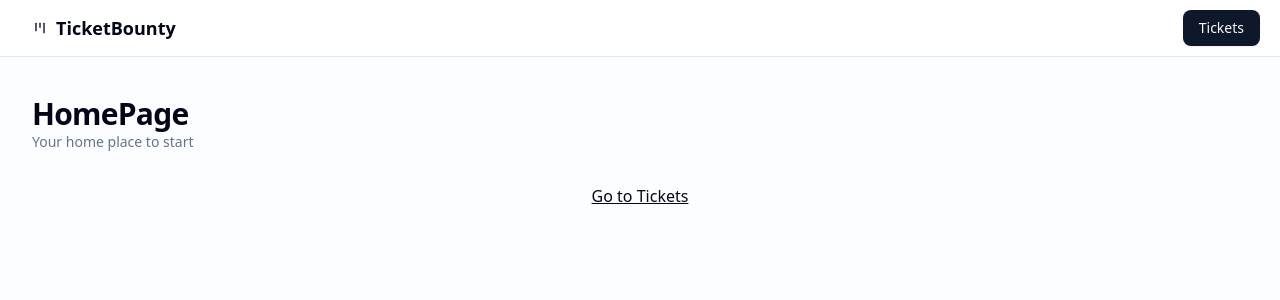
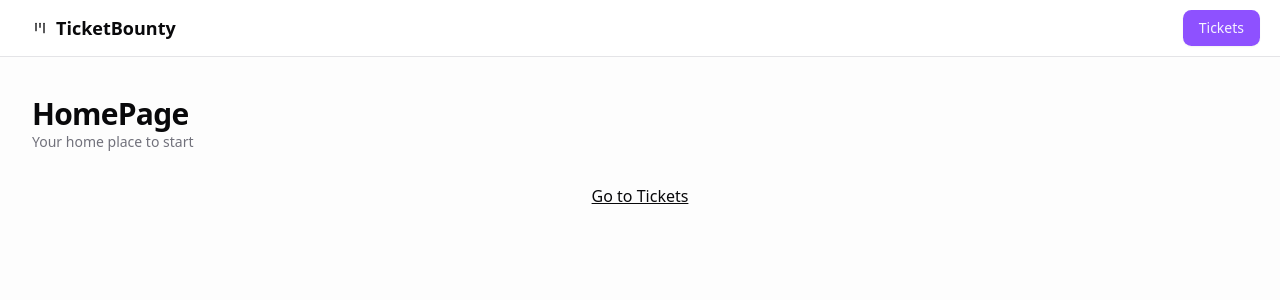
Before and after one commit to austinfalk/the-road-to-next-app, a Next.js app: page / in a window 1280 px wide. Shown: the top 300 px of the page. Built offline with nearby package versions, Linux system fonts and the light colour scheme.

Commit message:
style(globals.css): theme change to purple

```diff
--- a/src/app/globals.css
+++ b/src/app/globals.css
@@ -61,72 +61,72 @@
 }
 
 :root {
-  --radius: 0.625rem;
+  --radius: 0.65rem;
   --background: oklch(1 0 0);
-  --foreground: oklch(0.129 0.042 264.695);
+  --foreground: oklch(0.141 0.005 285.823);
   --card: oklch(1 0 0);
-  --card-foreground: oklch(0.129 0.042 264.695);
+  --card-foreground: oklch(0.141 0.005 285.823);
   --popover: oklch(1 0 0);
-  --popover-foreground: oklch(0.129 0.042 264.695);
-  --primary: oklch(0.208 0.042 265.755);
-  --primary-foreground: oklch(0.984 0.003 247.858);
-  --secondary: oklch(0.968 0.007 247.896);
-  --secondary-foreground: oklch(0.208 0.042 265.755);
-  --muted: oklch(0.968 0.007 247.896);
-  --muted-foreground: oklch(0.554 0.046 257.417);
-  --accent: oklch(0.968 0.007 247.896);
-  --accent-foreground: oklch(0.208 0.042 265.755);
+  --popover-foreground: oklch(0.141 0.005 285.823);
+  --primary: oklch(0.606 0.25 292.717);
+  --primary-foreground: oklch(0.969 0.016 293.756);
+  --secondary: oklch(0.967 0.001 286.375);
+  --secondary-foreground: oklch(0.21 0.006 285.885);
+  --muted: oklch(0.967 0.001 286.375);
+  --muted-foreground: oklch(0.552 0.016 285.938);
+  --accent: oklch(0.967 0.001 286.375);
+  --accent-foreground: oklch(0.21 0.006 285.885);
   --destructive: oklch(0.577 0.245 27.325);
-  --border: oklch(0.929 0.013 255.508);
-  --input: oklch(0.929 0.013 255.508);
-  --ring: oklch(0.704 0.04 256.788);
+  --border: oklch(0.92 0.004 286.32);
+  --input: oklch(0.92 0.004 286.32);
+  --ring: oklch(0.606 0.25 292.717);
   --chart-1: oklch(0.646 0.222 41.116);
   --chart-2: oklch(0.6 0.118 184.704);
   --chart-3: oklch(0.398 0.07 227.392);
   --chart-4: oklch(0.828 0.189 84.429);
   --chart-5: oklch(0.769 0.188 70.08);
-  --sidebar: oklch(0.984 0.003 247.858);
-  --sidebar-foreground: oklch(0.129 0.042 264.695);
-  --sidebar-primary: oklch(0.208 0.042 265.755);
-  --sidebar-primary-foreground: oklch(0.984 0.003 247.858);
-  --sidebar-accent: oklch(0.968 0.007 247.896);
-  --sidebar-accent-foreground: oklch(0.208 0.042 265.755);
-  --sidebar-border: oklch(0.929 0.013 255.508);
-  --sidebar-ring: oklch(0.704 0.04 256.788);
+  --sidebar: oklch(0.985 0 0);
+  --sidebar-foreground: oklch(0.141 0.005 285.823);
+  --sidebar-primary: oklch(0.606 0.25 292.717);
+  --sidebar-primary-foreground: oklch(0.969 0.016 293.756);
+  --sidebar-accent: oklch(0.967 0.001 286.375);
+  --sidebar-accent-foreground: oklch(0.21 0.006 285.885);
+  --sidebar-border: oklch(0.92 0.004 286.32);
+  --sidebar-ring: oklch(0.606 0.25 292.717);
 }
 
 .dark {
-  --background: oklch(0.129 0.042 264.695);
-  --foreground: oklch(0.984 0.003 247.858);
-  --card: oklch(0.208 0.042 265.755);
-  --card-foreground: oklch(0.984 0.003 247.858);
-  --popover: oklch(0.208 0.042 265.755);
-  --popover-foreground: oklch(0.984 0.003 247.858);
-  --primary: oklch(0.929 0.013 255.508);
-  --primary-foreground: oklch(0.208 0.042 265.755);
-  --secondary: oklch(0.279 0.041 260.031);
-  --secondary-foreground: oklch(0.984 0.003 247.858);
-  --muted: oklch(0.279 0.041 260.031);
-  --muted-foreground: oklch(0.704 0.04 256.788);
-  --accent: oklch(0.279 0.041 260.031);
-  --accent-foreground: oklch(0.984 0.003 247.858);
+  --background: oklch(0.141 0.005 285.823);
+  --foreground: oklch(0.985 0 0);
+  --card: oklch(0.21 0.006 285.885);
+  --card-foreground: oklch(0.985 0 0);
+  --popover: oklch(0.21 0.006 285.885);
+  --popover-foreground: oklch(0.985 0 0);
+  --primary: oklch(0.541 0.281 293.009);
+  --primary-foreground: oklch(0.969 0.016 293.756);
+  --secondary: oklch(0.274 0.006 286.033);
+  --secondary-foreground: oklch(0.985 0 0);
+  --muted: oklch(0.274 0.006 286.033);
+  --muted-foreground: oklch(0.705 0.015 286.067);
+  --accent: oklch(0.274 0.006 286.033);
+  --accent-foreground: oklch(0.985 0 0);
   --destructive: oklch(0.704 0.191 22.216);
   --border: oklch(1 0 0 / 10%);
   --input: oklch(1 0 0 / 15%);
-  --ring: oklch(0.551 0.027 264.364);
+  --ring: oklch(0.541 0.281 293.009);
   --chart-1: oklch(0.488 0.243 264.376);
   --chart-2: oklch(0.696 0.17 162.48);
   --chart-3: oklch(0.769 0.188 70.08);
   --chart-4: oklch(0.627 0.265 303.9);
   --chart-5: oklch(0.645 0.246 16.439);
-  --sidebar: oklch(0.208 0.042 265.755);
-  --sidebar-foreground: oklch(0.984 0.003 247.858);
-  --sidebar-primary: oklch(0.488 0.243 264.376);
-  --sidebar-primary-foreground: oklch(0.984 0.003 247.858);
-  --sidebar-accent: oklch(0.279 0.041 260.031);
-  --sidebar-accent-foreground: oklch(0.984 0.003 247.858);
+  --sidebar: oklch(0.21 0.006 285.885);
+  --sidebar-foreground: oklch(0.985 0 0);
+  --sidebar-primary: oklch(0.541 0.281 293.009);
+  --sidebar-primary-foreground: oklch(0.969 0.016 293.756);
+  --sidebar-accent: oklch(0.274 0.006 286.033);
+  --sidebar-accent-foreground: oklch(0.985 0 0);
   --sidebar-border: oklch(1 0 0 / 10%);
-  --sidebar-ring: oklch(0.551 0.027 264.364);
+  --sidebar-ring: oklch(0.541 0.281 293.009);
 }
 
 @layer base {
```
